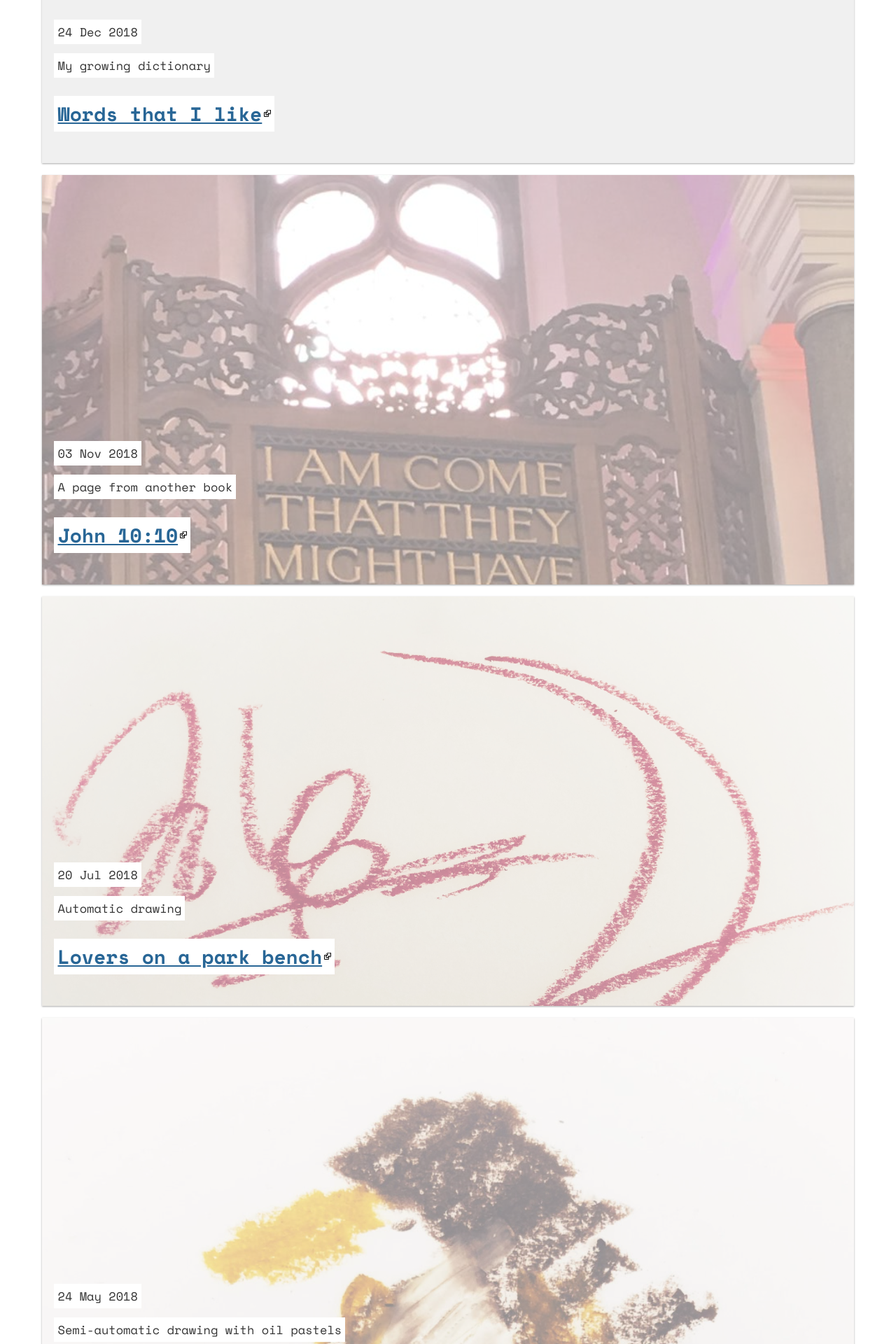
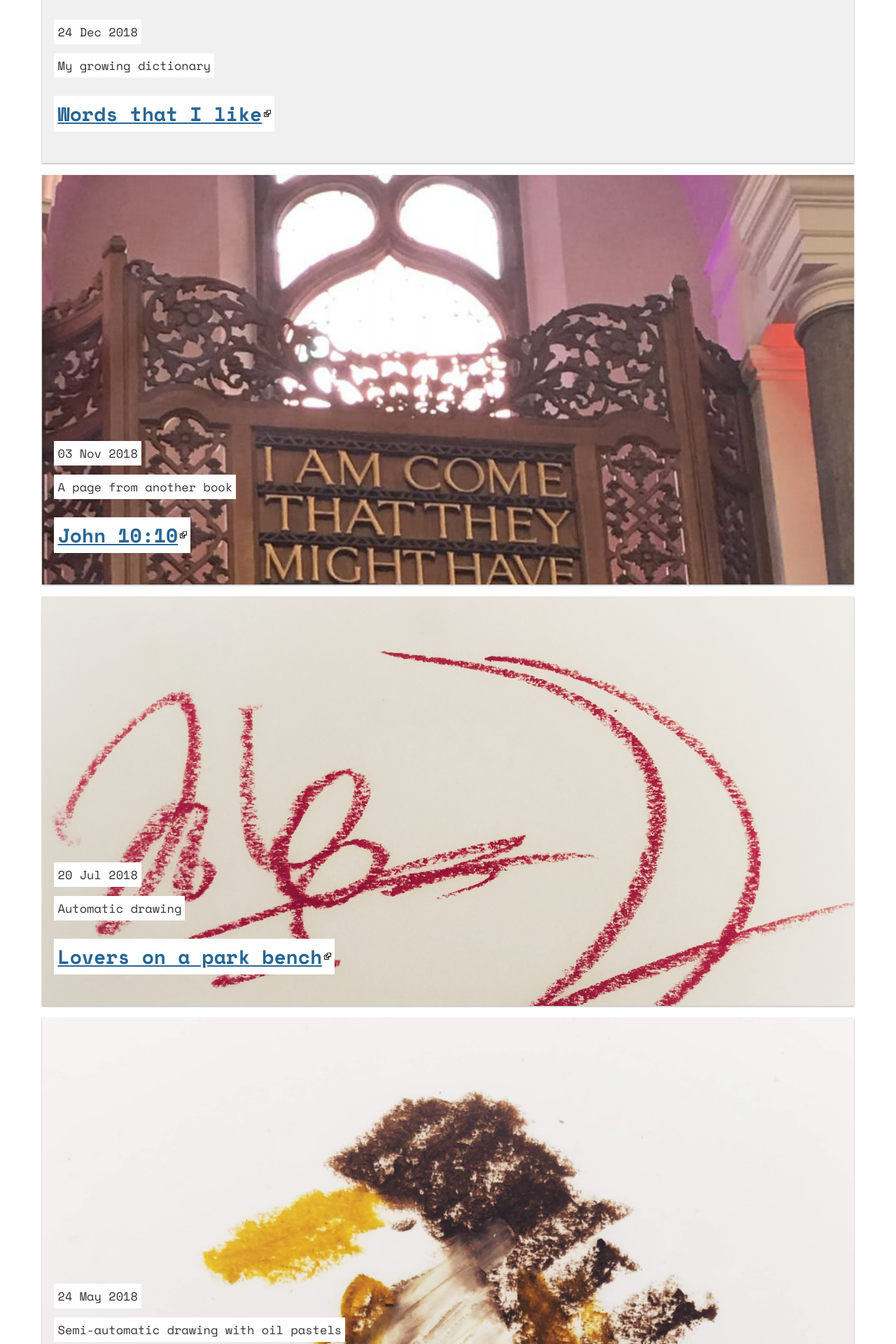
Before and after one commit to whereof-thereof/NotReally, a Jekyll site: the page built from index.md, in a window 1280 px wide. Shown: the part 870-2790 px from the top of the page at 70% size. Built offline with Jekyll 4.4.1, drawn with Linux system fonts in a browser that asks for light colours.

Commit message:
Homepage cards background saturation & typo

```diff
--- a/_posts/2018-12-24-words-i-like.markdown
+++ b/_posts/2018-12-24-words-i-like.markdown
@@ -12,7 +12,7 @@ subtitle: My growing dictionary
 
 <strong>\*\*<span class="ver">grok</span>\*\*</strong>: <span class="grey">\[</span>to <span class="ver">understand</span> (<span class="nou">something</span>) <span class="adv">intuitively</span> <span class="con">or</span> by <span class="nou">empathy</span><span class="grey">\]([https://google.com/search?q=grok](https://google.com/search?g=grok))</span>. <span class="ver">Grasping</span> the <span class="adj">sentimental</span>, <span class="adv">not just</span> the <span class="adj">literal</span>.
 
-<strong>\*\*medium\*\*</strong>: <span class="grey">\[</span>a <span class="nou">plane</span>, <span class="nou">substance</span>, <span class="nou">layer</span>, <span class="con">and</span>/<span class="con">or</span> <span class="nou">channel</span><span class="grey">\]([https://en.oxforddictionaries.com/definition/medium](https://en.oxforddictionaries.com/definition/medium))</span>, what <span class="ver">is</span> between <span class="nou">A</span> <span class="con">and</span> <span class="nou">B</span>, that which <span class="ver">is</span> <span class="adj">territorialised</span>. <span class="nou">Means</span>, <span class="adv">also</span> <span class="ver">Being</span>.
+<strong>\*\*medium\*\*</strong>: <span class="grey">\[</span>a <span class="nou">plane</span>, <span class="nou">substance</span>, <span class="nou">layer</span>, <span class="con">and</span>/<span class="con">or</span> <span class="nou">channel</span><span class="grey">\]([https://en.oxforddictionaries.com/definition/medium](https://en.oxforddictionaries.com/definition/medium))</span>, what <span class="ver">is</span> between <span class="nou">A</span> <span class="con">and</span> <span class="nou">B</span>, that which <span class="ver">is</span> <em>\*<span class="adj">territorialised</span>\*</em>. <span class="nou">Means</span>, <span class="adv">also</span> <span class="ver">Being</span>.
 
 <strong>\*\*<span class="ver">parse</span>\*\*</strong>:  <span class="grey">\[</span>the <span class="nou">process</span> of <span class="ver">analysing</span> a <span class="nou">string</span> of <span class="nou">symbols</span>, <span class="ver">conforming</span> to the <span class="nou">rules</span> of a <span class="adj">formal</span> <span class="nou">grammar</span><span class="grey">\]([https://en.wikipedia.org/wiki/Parsing](https://en.wikipedia.org/wiki/Parsing))</span>. <span class="nou">Dividing</span> <span class="con">or</span> <span class="ver">taxonomising</span> into a <span class="nou">set</span> of <span class="adj">discrete</span> <span class="nou">components</span> in a <span class="nou">way</span> <span class="con">that</span> <span class="ver">is</span> <span class="adj">optimal</span> for <span class="ver">making</span> <em>\*<span class="nou">sense</span>\*</em>.
 
--- a/_sass/_layout.scss
+++ b/_sass/_layout.scss
@@ -88,7 +88,7 @@ ul.cards li {
     background: $grey-color-light;
     box-shadow: 0 1px 3px rgba(0,0,0,0.12), 0 1px 2px rgba(0,0,0,0.24);
     transition: all 0.3s cubic-bezier(.25,.8,.25,1);
-    background-blend-mode: screen, saturation, normal;
+    background-blend-mode: normal, saturation, normal;
 }
 ul.cards li:hover {
     box-shadow: 0 14px 28px rgba(0,0,0,0.25), 0 10px 10px rgba(0,0,0,0.22);
```
